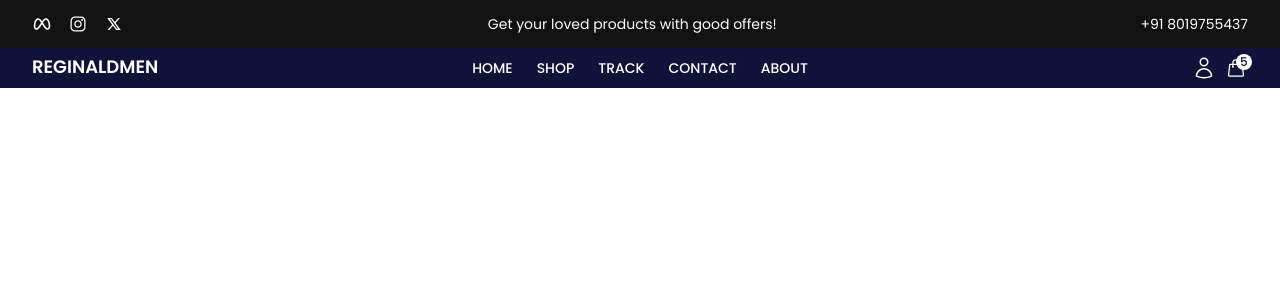
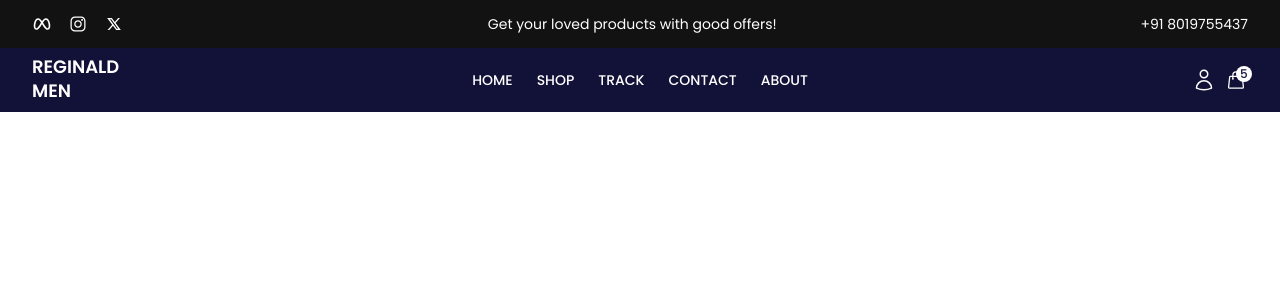
Before and after one commit to NeeraJkumarkondabattula/Rabbit, a React (Vite) app in the folder client/: page / in a window 1280 px wide. Shown: the top 300 px of the page. Built offline with nearby package versions, Linux system fonts and the light colour scheme.

Commit message:
Navbar Updated

```diff
--- a/client/src/components/Layout/Navbar.jsx
+++ b/client/src/components/Layout/Navbar.jsx
@@ -10,14 +10,9 @@ const Navbar = () => {
   return (
     <div className="bg-[#121239] text-white">
       <nav className="relative container mx-auto flex items-center justify-between py-2 px-8 font-Poppins">
-        <div className="z-10">
-          <Link
-            to="/"
-            className="font-semibold text-lg leading-tight uppercase"
-          >
-            Reginald
-            <br className="md:hidden" />
-            Men
+        <div className="z-10 w-[100px]">
+          <Link to="/" className="font-semibold text-lg leading-none uppercase">
+            Reginald Men
           </Link>
         </div>
 
```
